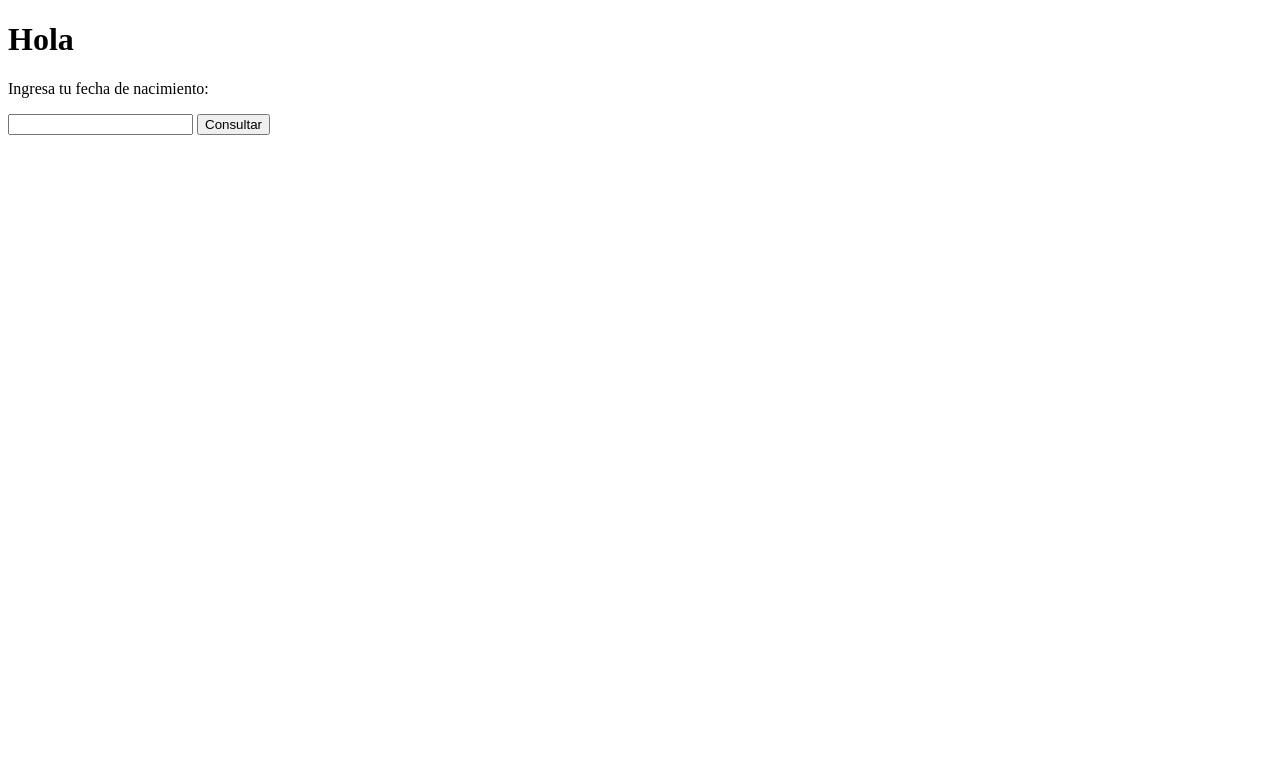
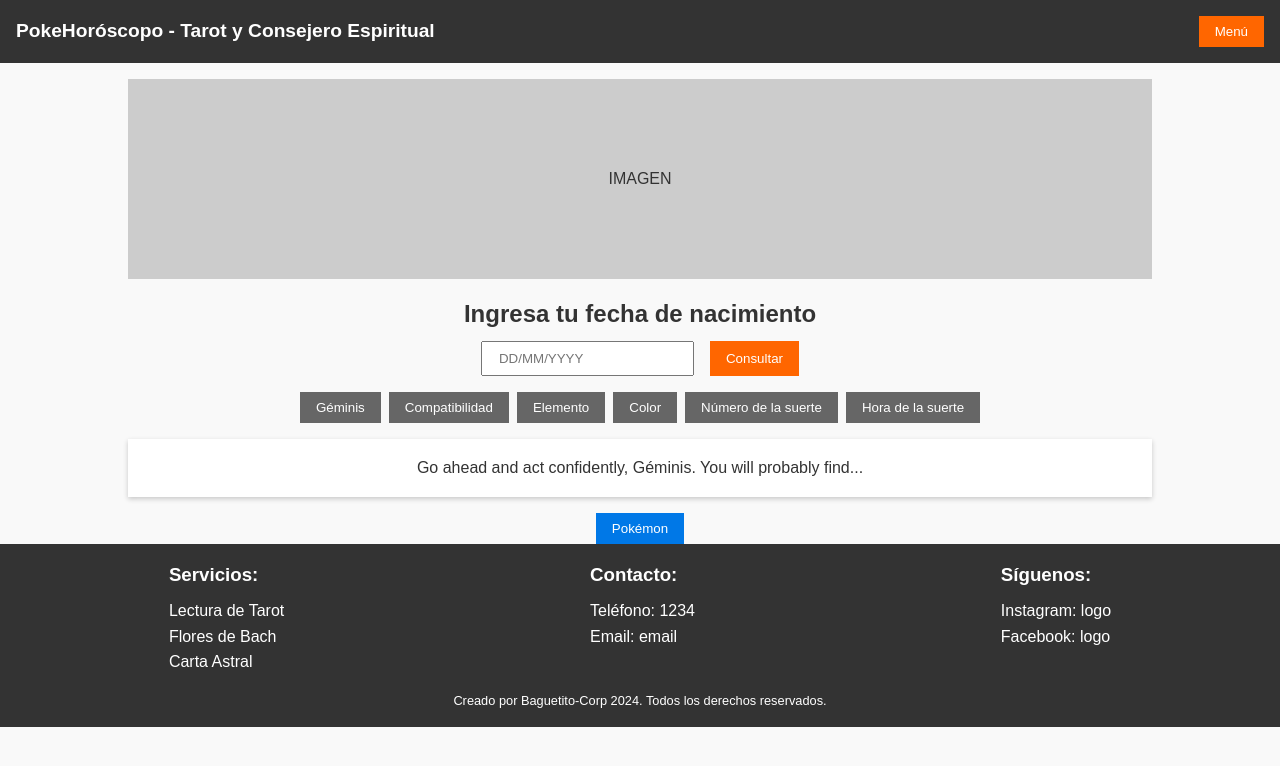
Before and after one commit to oolivaresc/usach-pokebolacristal, a plain HTML site: page index.html in a window 1280 px wide. Drawn offline with nearby package versions, Linux system fonts and the light colour scheme; files that its build step writes are made by us from their sources; no server answers.

Commit message:
En esta versión se añaden componentes de Diseño e Interfaz

```diff
--- a/index.html
+++ b/index.html
@@ -1,16 +1,78 @@
 <!DOCTYPE html>
 <html lang="es">
 <head>
-    <meta charset="UTF-8">
-    <meta name="viewport" content="width=device-width, initial-scale=1.0">
-    <title>PokeHoróscopo</title>
+  <meta charset="UTF-8">
+  <meta name="viewport" content="width=device-width, initial-scale=1.0">
+  <title>PokeHoróscopo - Tarot y Consejero Espiritual</title>
+  <link rel="stylesheet" href="css/styles.css">
 </head>
 <body>
-    <h1>Hola</h1>
-    <p>Ingresa tu fecha de nacimiento: </p>
-    <input id="inputDob" type="text"></input>
-    <button id="btnDob">Consultar</button>
+  <!-- NAVBAR -->
+  <nav class="navbar">
+    <div class="navbar-container">
+      <h1 class="logo">PokeHoróscopo - Tarot y Consejero Espiritual</h1>
+      <button class="menu-button">Menú</button>
+    </div>
+  </nav>
 
-    <script src="js/index.js"></script>
+  <!-- MAIN -->
+  <main class="main">
+    <section class="hero-section">
+      <div class="image-placeholder">IMAGEN</div>
+    </section>
+
+    <section class="horoscope-input">
+      <h2>Ingresa tu fecha de nacimiento</h2>
+      <div class="input-container">
+        <input type="text" placeholder="DD/MM/YYYY" />
+        <button>Consultar</button>
+      </div>
+    </section>
+
+    <section class="results">
+      <div class="buttons-container">
+        <button>Géminis</button>
+        <button>Compatibilidad</button>
+        <button>Elemento</button>
+        <button>Color</button>
+        <button>Número de la suerte</button>
+        <button>Hora de la suerte</button>
+      </div>
+      <div class="result-card">
+        <p>
+          Go ahead and act confidently, Géminis. You will probably find...
+        </p>
+      </div>
+      <button class="pokemon-button">Pokémon</button>
+    </section>
+  </main>
+
+  <!-- FOOTER -->
+  <footer class="footer">
+    <div class="footer-content">
+      <div>
+        <h3>Servicios:</h3>
+        <ul>
+          <li>Lectura de Tarot</li>
+          <li>Flores de Bach</li>
+          <li>Carta Astral</li>
+        </ul>
+      </div>
+      <div>
+        <h3>Contacto:</h3>
+        <p>Teléfono: 1234</p>
+        <p>Email: email</p>
+      </div>
+      <div>
+        <h3>Síguenos:</h3>
+        <p>Instagram: logo</p>
+        <p>Facebook: logo</p>
+      </div>
+    </div>
+    <p class="copyright">
+      Creado por Baguetito-Corp 2024. Todos los derechos reservados.
+    </p>
+  </footer>
+  <script src="js/index.js"></script>
 </body>
 </html>
--- /dev/null
+++ b/saas/base/_reset.scss
@@ -0,0 +1,11 @@
+* {
+    margin: 0;
+    padding: 0;
+    box-sizing: border-box;
+  }
+  body {
+    font-family: Arial, sans-serif;
+    line-height: 1.6;
+    background-color: #f9f9f9;
+    color: #333;
+  }
--- /dev/null
+++ b/saas/modules/_footer.scss
@@ -0,0 +1,24 @@
+.footer {
+    background-color: #333;
+    color: white;
+    padding: 1rem;
+
+    .footer-content {
+      display: flex;
+      justify-content: space-around;
+
+      h3 {
+        margin-bottom: 0.5rem;
+      }
+
+      ul {
+        list-style: none;
+      }
+    }
+
+    .copyright {
+      text-align: center;
+      margin-top: 1rem;
+      font-size: 0.8rem;
+    }
+  }
--- /dev/null
+++ b/saas/modules/_main.scss
@@ -0,0 +1,86 @@
+.main {
+    .hero-section {
+      display: flex;
+      justify-content: center;
+      margin: 1rem 0;
+
+      .image-placeholder {
+        width: 80%;
+        height: 200px;
+        background-color: #ccc;
+        display: flex;
+        align-items: center;
+        justify-content: center;
+      }
+    }
+
+    .horoscope-input {
+      text-align: center;
+      margin: 1rem 0;
+
+      .input-container {
+        display: flex;
+        justify-content: center;
+        gap: 1rem;
+        margin-top: 0.5rem;
+
+        input, button {
+          padding: 0.5rem 1rem;
+        }
+
+        button {
+          background-color: #ff6600;
+          color: white;
+          border: none;
+          cursor: pointer;
+
+          &:hover {
+            background-color: #ffcc00;
+          }
+        }
+      }
+    }
+
+    .results {
+      text-align: center;
+
+      .buttons-container {
+        display: flex;
+        flex-wrap: wrap;
+        justify-content: center;
+        gap: 0.5rem;
+
+        button {
+          padding: 0.5rem 1rem;
+          background-color: #666;
+          color: white;
+          border: none;
+          cursor: pointer;
+
+          &:hover {
+            background-color: #444;
+          }
+        }
+      }
+
+      .result-card {
+        background: #fff;
+        padding: 1rem;
+        margin: 1rem auto;
+        width: 80%;
+        box-shadow: 0 2px 5px rgba(0, 0, 0, 0.2);
+      }
+
+      .pokemon-button {
+        background-color: #0078e7;
+        color: white;
+        border: none;
+        padding: 0.5rem 1rem;
+        cursor: pointer;
+
+        &:hover {
+          background-color: #005bb5;
+        }
+      }
+    }
+  }
--- /dev/null
+++ b/saas/modules/_navbar.scss
@@ -0,0 +1,26 @@
+.navbar {
+    background-color: #333;
+    color: #fff;
+    padding: 1rem;
+
+    .navbar-container {
+      display: flex;
+      justify-content: space-between;
+      align-items: center;
+
+      .logo {
+        font-size: 1.2rem;
+      }
+
+      .menu-button {
+        background-color: #ff6600;
+        color: #fff;
+        border: none;
+        padding: 0.5rem 1rem;
+        cursor: pointer;
+        &:hover {
+          background-color: #ffcc00;
+        }
+      }
+    }
+  }
--- /dev/null
+++ b/saas/styles.scss
@@ -0,0 +1,5 @@
+@import "base/reset";
+@import "themes/variables";
+@import "modules/navbar";
+@import "modules/main";
+@import "modules/footer";
--- /dev/null
+++ b/saas/themes/_variables.scss
@@ -0,0 +1,4 @@
+$primary-color: #ff6600;
+$secondary-color: #ffcc00;
+$background-light: #f9f9f9;
+$dark-gray: #333;
```
Also changed, not shown: saas/styles.css (added), 1 other file.
